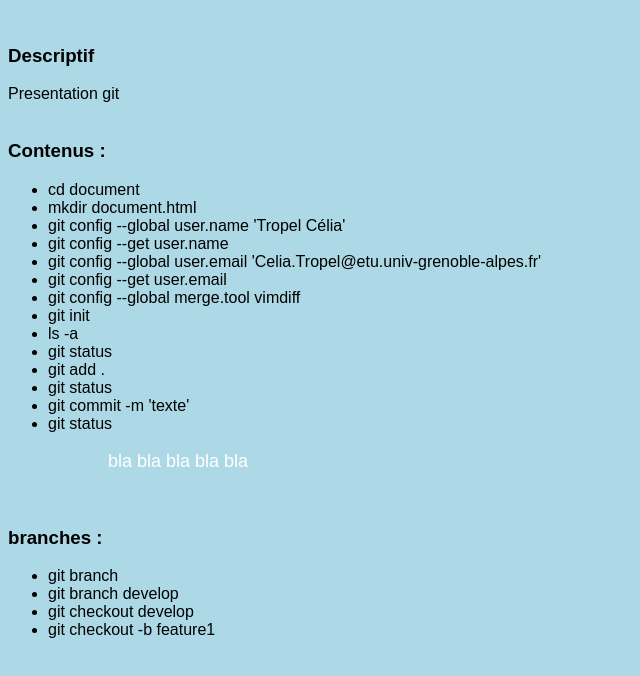
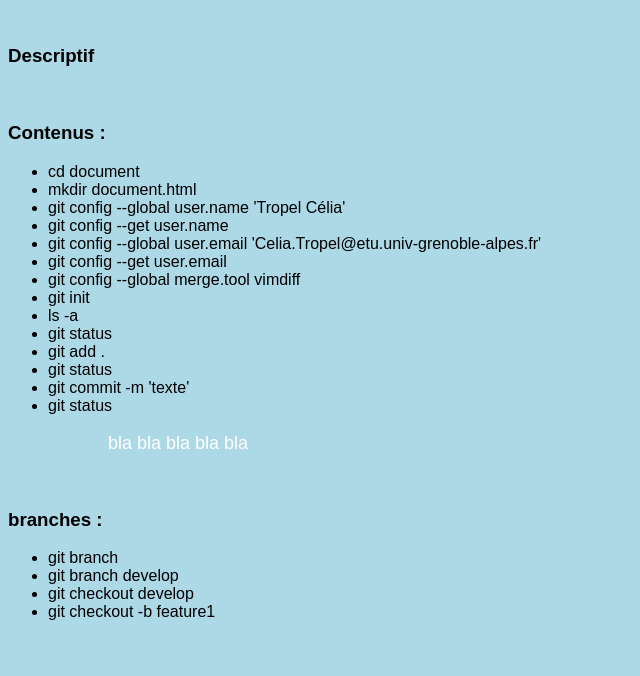
Before and after one commit to CTRetu/Projet2, a plain HTML site: page index.html in a window 1280 px wide. Shown: the whole page, without its empty margins (0-640 px from the left). Drawn offline with Linux system fonts and the light colour scheme.

Commit message:
Test dans feature1

```diff
--- a/index.html
+++ b/index.html
@@ -14,10 +14,9 @@
 	</head>
 	<body>
 
-		<br>
+		<br/>
 		<h3>Descriptif</h3>
-		Presentation git<br>
-		<br>
+		<br/>
 		<h3>Contenus :</h3>
 		<ul>
             <li>cd document</li>
@@ -37,7 +36,7 @@
 		</ul>
 		<p>bla bla bla bla bla
 		</p>
-		<br>
+		<br/>
 		<h3>branches :</h3>
 		<ul>
             <li>git branch</li>
```
